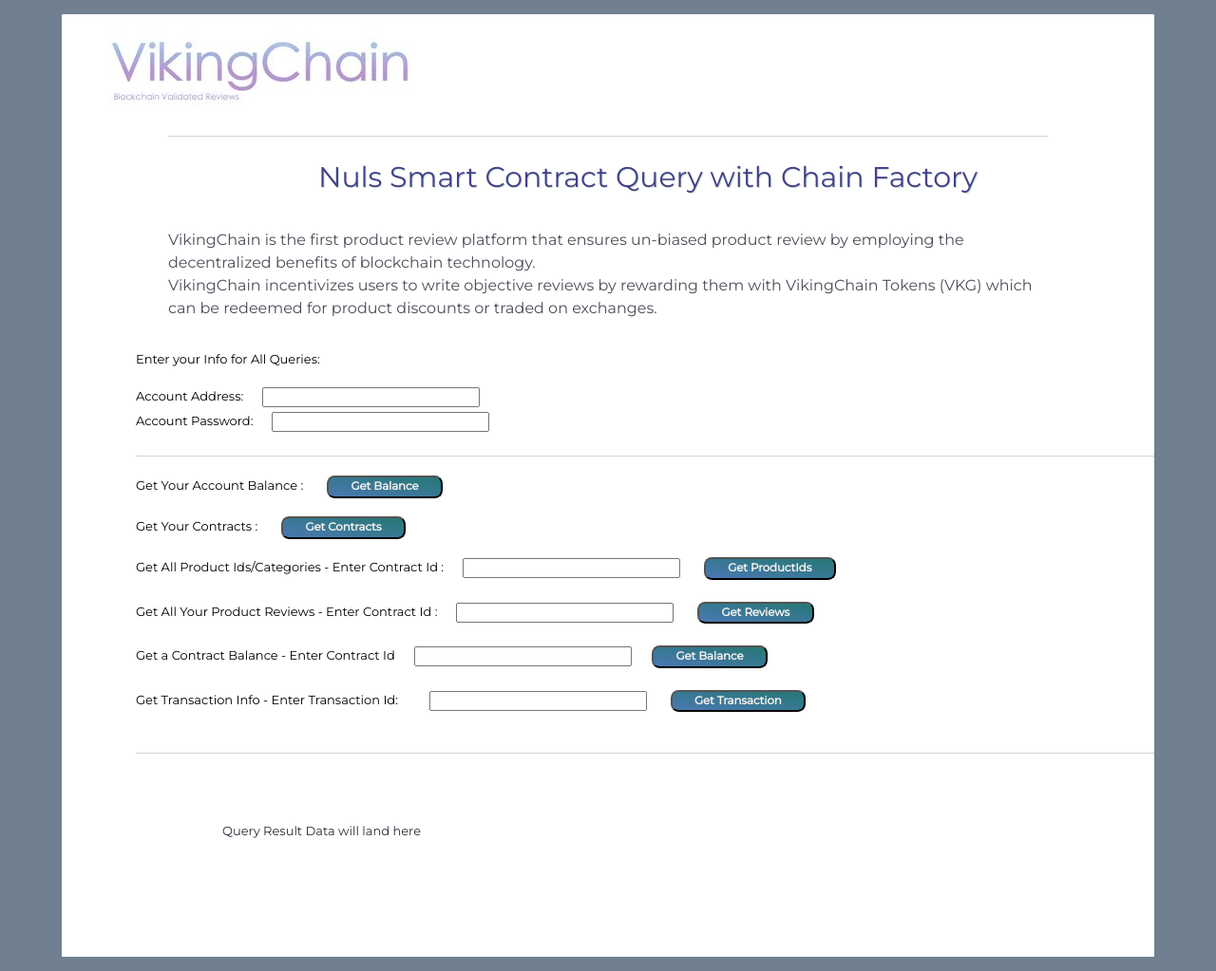
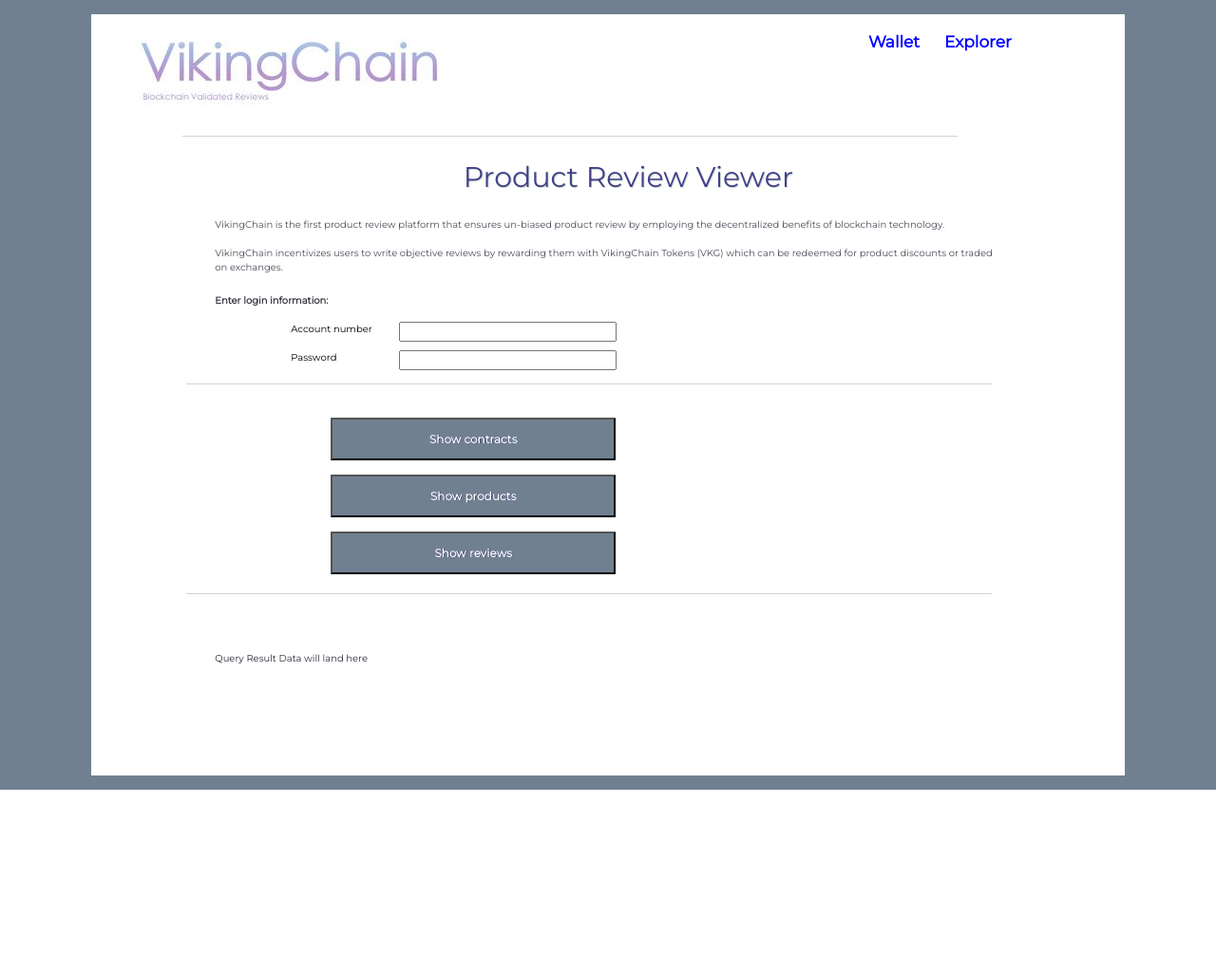
Before and after one commit to nmschorr/nulspy-requests, a Flask app: page / in a window 1280 px wide. Shown: the whole page at 95% size. After the commit the page ends 832 px from the top, so only its background shows below. Run offline with Flask 2, Linux system fonts and the light colour scheme; parts of the project's set-up code (start-up, migrations or seed data) failed here and were passed over; some libraries are stand-ins or nearby versions.

Commit message:
more changes

```diff
--- a/templates/index.html
+++ b/templates/index.html
@@ -65,118 +65,118 @@
           document.getElementById("mytarget").append( $singleValues);
         });
       });
+  </script>
 
 
-  </script>
 <style>
-.hrstyle {
-  margin-left:7em;
-  margin-right: 7em;
-}
+  .hrstyle {
+    margin-left: 6em;
+    margin-right: 11em;
+  }
+  .hrstyle2 {
+    margin-left: 4em;
+    margin-right: 14em;
+  }
+  .myinputstyle {
+    font-size: x-small;
+    margin-bottom: 5px;
+    font-family: Verdana, Geneva, Tahoma, sans-serif;
+    position: absolute;
+    left: 42em;
+  }
+
+  .buttonstyle {
+    background:slategray;
+    color: rgb(251, 251, 253);
+    font-size: 1.2em;
+    font-weight: 700;
+    text-shadow: .03em  .03em .03em #0e0e4d;
+    font-family: Montserrat, sans-serif;
+    border-radius: 1px;
+    padding-left: 2em;
+    padding-right: 2em;
+    width: 300px;
+    height: 45px;
+    margin-left: 16em;
+
+  }
+
+  .pstyle {
+    margin-left: 6em;
+    margin-right: 7em;
+    padding: 1em;
+    color: #2c2c3a;
+  }
+
 </style>
 
- </head>
+<title>&emsp;VikingChain</title>
 
-<title>&emsp;VikingChain</title>
 </head>
 
 <body>
 
-<container style="margin: 2em;">   <!--main area --->
+<container style="margin: 2em;">
+
+  <p style="font-size: 17px; color:blue; font-weight: 700; margin-right:7em; float: right;">
+  Wallet &emsp; Explorer
+  </p>
 
 <img src="./vikinglogo.JPG" alt="VikingChain">
 <hr class="hrstyle">
 
-<h2 style="margin-left:9em; align-items: center;color:darkslateblue;text-shadow: .03em  .03em .03em #c6e7d1;">
-       Nuls Smart Contract Query with Chain Factory</h2>
+<h2 style="margin-left:36%;  color:darkslateblue;
+  text-shadow: .03em  .03em .03em #c6e7d1;">
+       Product Review Viewer</h2>
 
-<p style="margin-left:6em;margin-right:7em;padding:1em;color:#4d4d5a;">
-
+<p style="margin-left:12em;margin-right:12em;padding:1em;color:#4d4d5a;font-size:x-small;">
 
 VikingChain is the first product review platform that ensures un-biased product review by employing the
 decentralized benefits of blockchain technology.
-<br>
+<br> <br>
 VikingChain incentivizes users to write objective reviews by rewarding them with VikingChain Tokens (VKG)
 which can be redeemed for product discounts or traded on exchanges.
-
+</p>
 
   <!-- <<<<<<<<<<<<<<<<<<<<<<<<<<<<<<<<<<<<<<< form >>>>>>>>>>>>>>>>>>>>>>>>>>>>>>>>>>>>>>>>>>>>> -->
-  <style>
-  .myinputstyle {
-    font-size: x-small; margin-bottom: 5px;
-    font-family:Verdana, Geneva, Tahoma, sans-serif;
-  }
-  .buttonstyle {
-    background: linear-gradient(to top right, #4b78b3 0%, #29787a 90%);
-    color:rgb(248, 242, 242); text-shadow: .03em  .03em .03em #6fa3a3;  font-size: .9em;
-    font-weight:700; font-family:Montserrat, sans-serif; border-radius:.7em;
-    margin-left:5px;
-    padding-left: 2em;
-    padding-right: 2em;
-  }
-  .pstyle {
-     margin-left:6em
-     ;margin-right:7em;
-     padding:1em;
-     color:#2c2c3a;
-
-  }
-
-  </style>
 
 
 
-  </style>
-  <div style="margin-left:6em; font-size: small;">
 
-    <span>
-    Enter your Info for All Queries:<br> &emsp;<br>
-    Account Address: &emsp; <input id="acctaddy" size="39em" class="myinputstyle" ></input><br>
-    Account Password: &emsp;   <input id="acctpasswd" size="39em" class="myinputstyle" ></input><br>
-   </span>
+  <div style="margin-left:6em; font-size: x-small;">
 
 
-<hr>
+    <span style="font-weight:700;color:rgb(55, 53, 66);margin-left:7em;">Enter login information:</span><br> &emsp;<br>
+    <span style="margin-left:15em;">Account number </span> <input id="acctaddy" size="39em" class="myinputstyle" ></input>
 
-  <span>
-    Get Your Account Balance : &emsp;
-   <button id="button0" class="buttonstyle" >Get Balance</button> <br>
- </span>
 
- <br><span>
-  Get Your Contracts :  &emsp;
- <button id="button1" class="buttonstyle">Get Contracts</button> <br>
-</span>
+    <br><br>
+    <span style="margin-left:15em;"></span>Password  </span> <input id="acctpasswd" size="39em" class="myinputstyle" ></input>
+    <br>
+
+
+
+   <hr class="hrstyle2">
 
 
 
  <br><span>
-   Get All Product Ids/Categories - Enter  Contract Id : &emsp;
-    <input id="getAllProductIds" size="39em;" class="myinputstyle"> </input>&emsp;
-    <button id="button2" class="buttonstyle">Get ProductIds</button><br>
+ <button id="button1" class="buttonstyle">Show contracts</button>
+</span>
+<br>
+
+ <br><span>
+    <button id="button2" class="buttonstyle">Show products</button><br>
   </span>
 
  <br><span>
-  Get All Your Product Reviews - Enter Contract Id : &emsp;
-   <input id="getAllProductReviews" size="39em;" class="myinputstyle"> </input>&emsp;
-   <button id="button3" class="buttonstyle">Get Reviews</button> <br>
+   <button id="button3" class="buttonstyle">Show reviews </button>
  </span>
+  <br>
 
 
- <br><span>
-   Get a Contract Balance - Enter  Contract Id  &emsp;
-   <input id="getContractBalance" size="39em;" class="myinputstyle" ></input>&emsp;
-   <button  id="button4" class="buttonstyle">Get Balance</button><br>
-</span>
 
-<br><span>
-  Get Transaction Info - Enter Transaction Id: &emsp;&emsp;
-   <input id="getTransaction" size="39em;" class="myinputstyle"> </input>&emsp;
-   <button  id="button5" class="buttonstyle">Get Transaction</button><br>
- </span>
- <br>
-
-<hr>
+  <hr class="hrstyle2">
 
 
 
@@ -194,7 +194,7 @@ Query Result Data will land here
 </div>
  <br>
  <br>    <br>    <br>
-
+  </container>
 </body>
 
 
--- a/templates/vcstyle.css
+++ b/templates/vcstyle.css
@@ -6,7 +6,7 @@ html {
 }
 
 body {
-  max-width: 92%;
+  max-width: 87%;
   margin: 0 auto;
   background: white;
   font-family: 'Montserrat', sans-serif;
```
